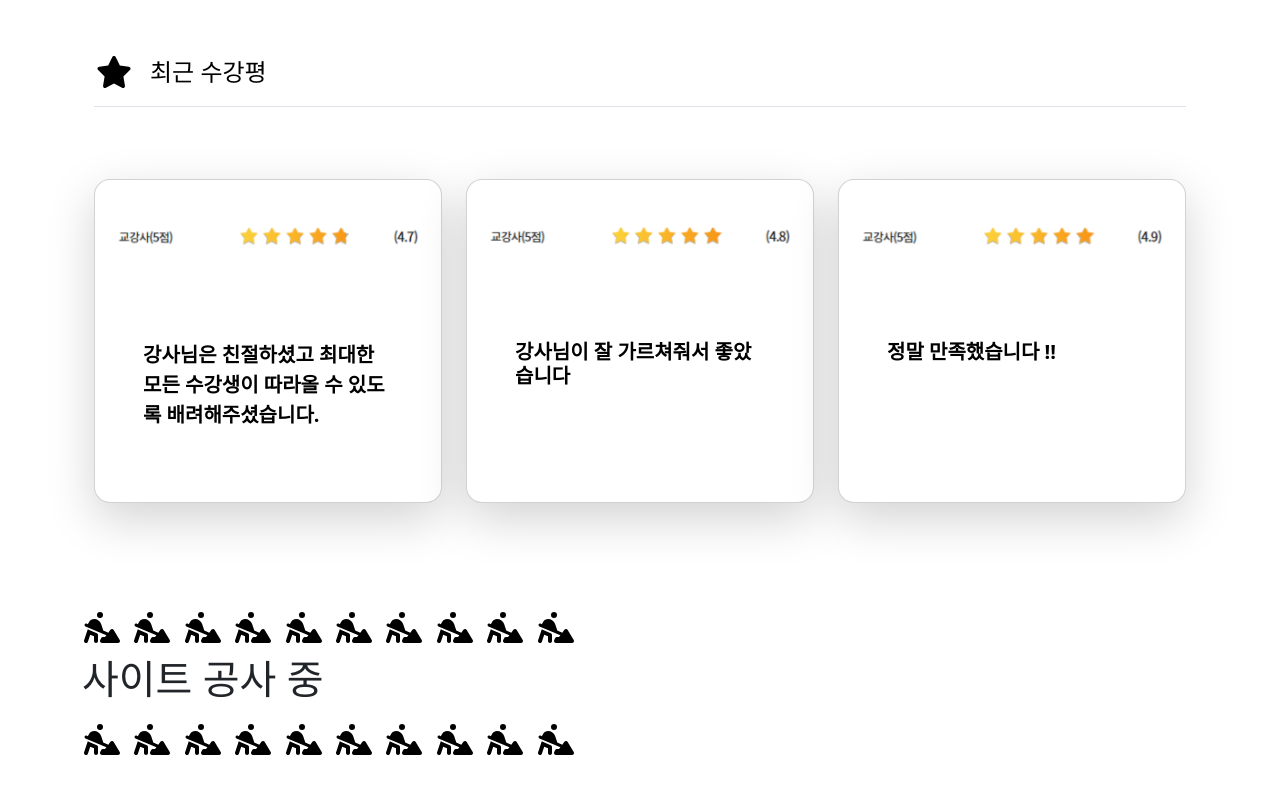
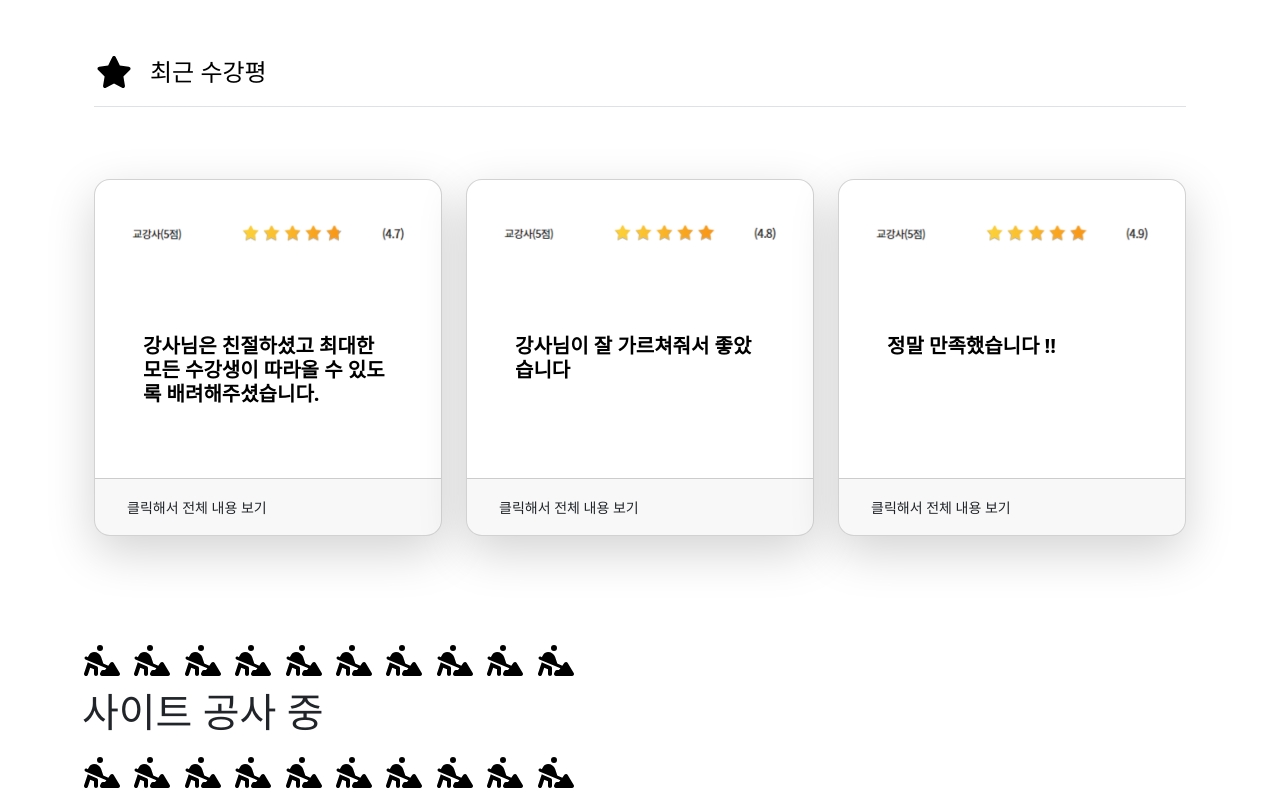
Before and after one commit to sebaek/sebaek.github.io, a plain HTML site: page index.html in a window 1280 px wide. Shown: the part 1465-2265 px from the top of the page. Before the commit the page ends 2232 px from the top, so only its background shows below. Drawn offline with nearby package versions, Linux system fonts and the light colour scheme.

Commit message:
수강평 작업 중...

```diff
--- a/index.html
+++ b/index.html
@@ -185,30 +185,48 @@
 
         <div class="row row-cols-1 row-cols-lg-3 align-items-stretch g-4 py-5">
             <div class="col">
-                <div onclick="window.location='images/(2024-01-30)[이대인재]프로젝트 기반 자바(JAVA) 응용 SW개발자 취업과정(501).png'" class="card card-cover h-100 overflow-hidden rounded-4 shadow-lg" style="cursor: pointer;">
-                    <div class="mt-4"><img src="images/small/(2024-01-30)[이대인재]프로젝트 기반 자바(JAVA) 응용 SW개발자 취업과정(501).png"
+                <div onclick="window.location='images/(2024-01-30)[이대인재]프로젝트 기반 자바(JAVA) 응용 SW개발자 취업과정(501).png'"
+                    class="card card-cover h-100 overflow-hidden rounded-4 shadow-lg" style="cursor: pointer;">
+                    <div class="mt-4 px-3"><img src="images/small/(2024-01-30)[이대인재]프로젝트 기반 자바(JAVA) 응용 SW개발자 취업과정(501).png"
                             class="img-fluid" alt=""></div>
                     <div class="d-flex flex-column h-100 p-5 text-black text-shadow-1">
-                        <p class="my-4 lead fw-bold">강사님은 친절하셨고 최대한 모든 수강생이 따라올 수 있도록 배려해주셨습니다.</p>
+                        <h3 class="my-4 lead fw-bold">강사님은 친절하셨고 최대한 모든 수강생이 따라올 수 있도록 배려해주셨습니다.</h3>
+                    </div>
+                    <div class="card-footer">
+                        <div class="px-3 py-2">
+                            <small>클릭해서 전체 내용 보기</small>
+                        </div>
                     </div>
                 </div>
             </div>
 
             <div class="col">
-                <div onclick="window.location='images/(2023-07-25)[이대정보]자바(JAVA)기반 풀스택 개발자 취업과정(602호).png'" class="card card-cover h-100 overflow-hidden rounded-4 shadow-lg" style="cursor: pointer;">
-                    <div class="mt-4"><img src="images/small/(2023-07-25)[이대정보]자바(JAVA)기반 풀스택 개발자 취업과정(602호).png"
+                <div onclick="window.location='images/(2023-07-25)[이대정보]자바(JAVA)기반 풀스택 개발자 취업과정(602호).png'"
+                    class="card card-cover h-100 overflow-hidden rounded-4 shadow-lg" style="cursor: pointer;">
+                    <div class="mt-4 px-3"><img src="images/small/(2023-07-25)[이대정보]자바(JAVA)기반 풀스택 개발자 취업과정(602호).png"
                             class="img-fluid" alt=""></div>
                     <div class="d-flex flex-column h-100 p-5 text-black text-shadow-1">
                         <h3 class="my-4 lead fw-bold">강사님이 잘 가르쳐줘서 좋았습니다</h3>
                     </div>
+                    <div class="card-footer">
+                        <div class="px-3 py-2">
+                            <small>클릭해서 전체 내용 보기</small>
+                        </div>
+                    </div>
                 </div>
             </div>
             <div class="col">
-                <div onclick="window.location='images/(2023-01-26)[이대인재]프로젝트 기반 자바(JAVA) 응용 SW개발자 취업과정.png'" class="card card-cover h-100 overflow-hidden rounded-4 shadow-lg" style="cursor: pointer;">
-                    <div class="mt-4"><img src="images/small/(2023-01-26)[이대인재]프로젝트 기반 자바(JAVA) 응용 SW개발자 취업과정.png"
+                <div onclick="window.location='images/(2023-01-26)[이대인재]프로젝트 기반 자바(JAVA) 응용 SW개발자 취업과정.png'"
+                    class="card card-cover h-100 overflow-hidden rounded-4 shadow-lg" style="cursor: pointer;">
+                    <div class="mt-4 px-3"><img src="images/small/(2023-01-26)[이대인재]프로젝트 기반 자바(JAVA) 응용 SW개발자 취업과정.png"
                             class="img-fluid" alt=""></div>
                     <div class="d-flex flex-column h-100 p-5 text-black text-shadow-1">
                         <h3 class="my-4 lead fw-bold">정말 만족했습니다 !!</h3>
+                    </div>
+                    <div class="card-footer">
+                        <div class="px-3 py-2">
+                            <small>클릭해서 전체 내용 보기</small>
+                        </div>
                     </div>
                 </div>
             </div>
@@ -328,9 +346,9 @@
         </div>
 
 
-    <script src="https://cdn.jsdelivr.net/npm/bootstrap@5.3.3/dist/js/bootstrap.bundle.min.js"
-        integrity="sha384-YvpcrYf0tY3lHB60NNkmXc5s9fDVZLESaAA55NDzOxhy9GkcIdslK1eN7N6jIeHz"
-        crossorigin="anonymous"></script>
+        <script src="https://cdn.jsdelivr.net/npm/bootstrap@5.3.3/dist/js/bootstrap.bundle.min.js"
+            integrity="sha384-YvpcrYf0tY3lHB60NNkmXc5s9fDVZLESaAA55NDzOxhy9GkcIdslK1eN7N6jIeHz"
+            crossorigin="anonymous"></script>
 </body>
 
 </html>
```
